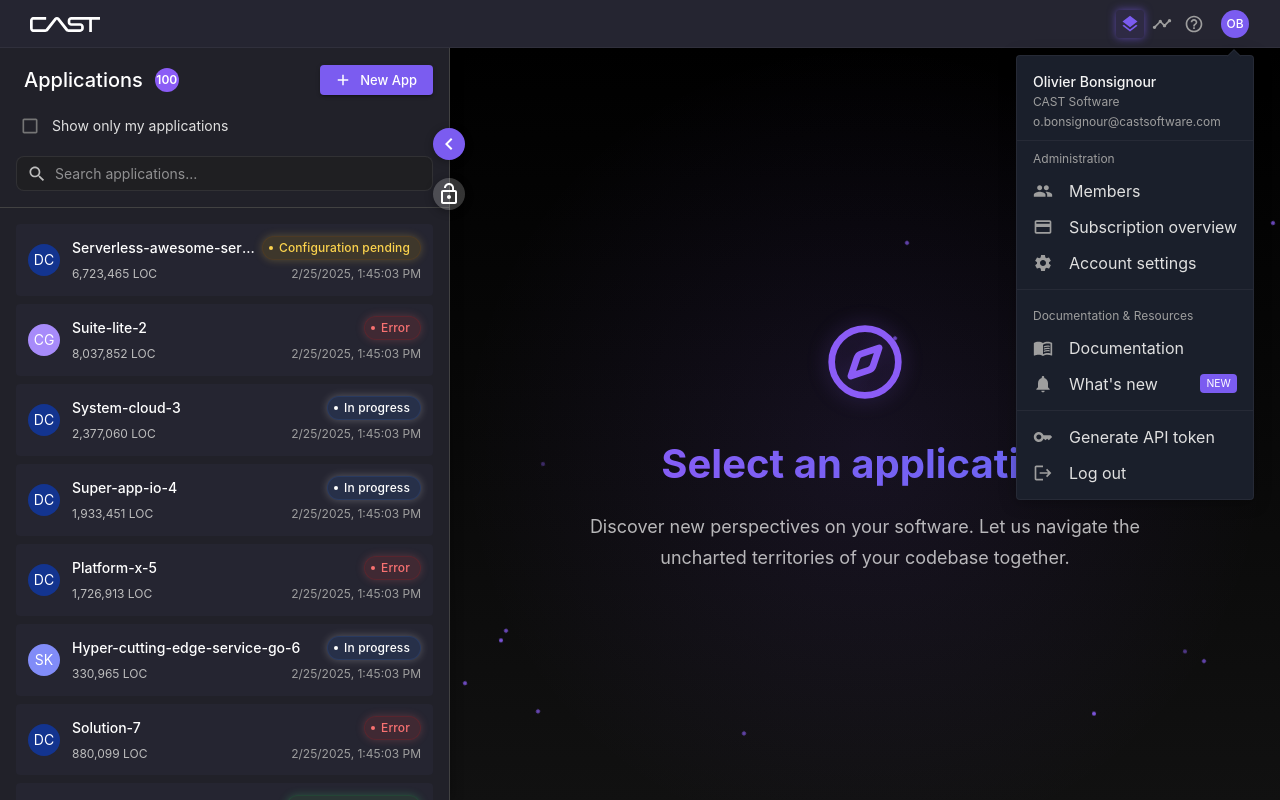
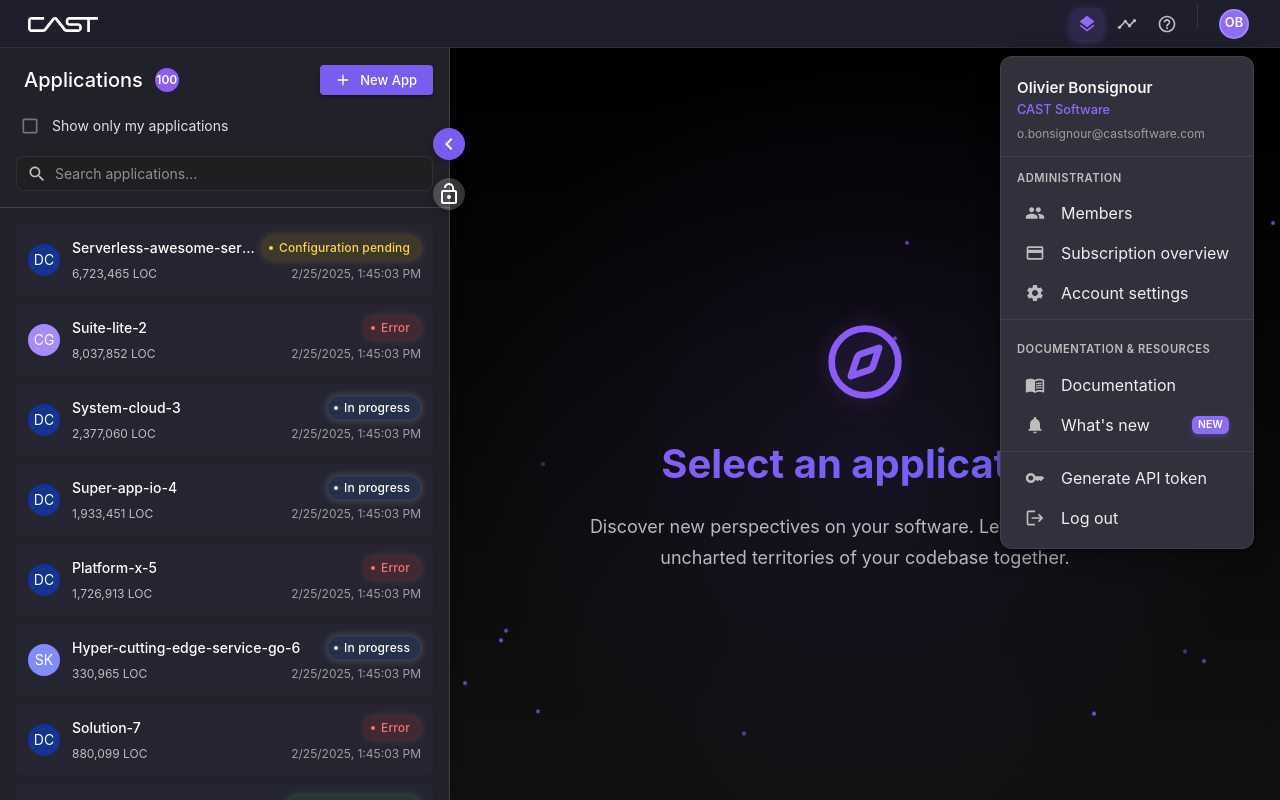
Before and after one commit to athenalobo/IC-landing-page, a React (Vite) app: page / in a window 1280 px wide. Both pictures are taken after a click on the button "OB". Built offline with nearby package versions, Linux system fonts and the light colour scheme.

Commit message:
progress

```diff
--- a/src/components/Header.jsx
+++ b/src/components/Header.jsx
@@ -64,15 +64,20 @@
     window.location.reload(); // Reloads the entire page
   };
 
-  // Define the active icon style
+  // Define the active icon style - improved with better visual indicators
   const getIconStyle = (iconName) => ({
-    color: activeIcon === iconName ? '#7B5CF0' : 'grey.500',
-    '&:hover': { color: activeIcon === iconName ? '#9071F3' : 'primary.main' },
-    padding: '4px',
+    color: activeIcon === iconName ? '#8E6BF8' : 'rgba(255, 255, 255, 0.7)',
+    '&:hover': {
+      color: activeIcon === iconName ? '#A78DFF' : 'rgba(255, 255, 255, 0.9)',
+      backgroundColor: 'rgba(142, 107, 248, 0.08)'
+    },
+    padding: '6px',
+    borderRadius: '8px',
+    transition: 'all 0.2s ease',
+    margin: '0 2px',
     ...(activeIcon === iconName && {
-      boxShadow: '0 0 8px rgba(123, 92, 240, 0.6)',
-      backgroundColor: 'rgba(123, 92, 240, 0.1)',
-      borderRadius: '4px'
+      boxShadow: '0 2px 8px rgba(142, 107, 248, 0.3)',
+      backgroundColor: 'rgba(142, 107, 248, 0.15)',
     })
   });
 
@@ -80,9 +85,9 @@
     <AppBar
       position="static"
       sx={{
-        backgroundColor: '#252531',
-        boxShadow: '0 1px 2px rgba(0, 0, 0, 0.1)',
-        borderBottom: '1px solid rgba(255, 255, 255, 0.05)',
+        backgroundColor: '#1E1E2D',
+        boxShadow: '0 2px 8px rgba(0, 0, 0, 0.15)',
+        borderBottom: '1px solid rgba(255, 255, 255, 0.07)',
         height: '48px', // Fixed height
       }}
     >
@@ -102,7 +107,7 @@
             justifyContent: 'space-between',
             alignItems: 'center',
             minHeight: '48px !important', // Override MUI's default with !important
-            padding: '0 10px !important', // Minimal padding with !important to override
+            padding: '0 16px !important', // Slightly more padding for breathing room
             width: '100%',
             height: '100%',
             ml: 0,
@@ -119,20 +124,24 @@
               '&:hover': {
                 opacity: 0.9
               },
-              ml: 1.5, // Add a tiny bit of margin to prevent logo from touching edge
+              ml: 0.5, // Reduced margin for better spacing
             }}
           >
             <img src={Logo} alt="Logo" />
           </Box>
 
-          {/* Right side icons */}
+          {/* Right side icons - improved styling */}
           <Box sx={{
             display: 'flex',
             alignItems: 'center',
-            gap: 0.5, // Reduce gap between icons
-            mr: 2 // Add a tiny bit of margin to prevent icons from touching edge
+            gap: 0.5, // Slight gap between icons
+            mr: 0.5, // Reduced margin
+            // backgroundColor: 'rgba(30, 30, 45, 0.6)', // Subtle background
+            borderRadius: '10px',
+            padding: '2px 6px',
+            // boxShadow: 'inset 0 0 0 1px rgba(255, 255, 255, 0.05)'
           }}>
-            <Tooltip title="Applications">
+            <Tooltip title="Applications" arrow>
               <IconButton
                 onClick={() => handleMenuItemClick('Applications')}
                 sx={getIconStyle('Applications')}
@@ -142,7 +151,7 @@
               </IconButton>
             </Tooltip>
 
-            <Tooltip title="Analysis tools">
+            <Tooltip title="Analysis tools" arrow>
               <IconButton
                 onClick={() => handleMenuItemClick('Analysis tools')}
                 sx={getIconStyle('Analysis')}
@@ -153,7 +162,7 @@
             </Tooltip>
 
             {/* Added Help icon to the header */}
-            <Tooltip title="Help">
+            <Tooltip title="Help" arrow>
               <IconButton
                 onClick={() => handleMenuItemClick('Help')}
                 sx={getIconStyle('Help')}
@@ -163,23 +172,37 @@
               </IconButton>
             </Tooltip>
 
-            <Tooltip title="Profile">
+            <Divider orientation="vertical" flexItem sx={{
+              height: '24px',
+              mx: 1,
+              borderColor: 'rgba(255, 255, 255, 0.1)'
+            }} />
+
+            <Tooltip title="Profile" arrow>
               <IconButton
                 onClick={handleClick}
                 size="small"
-                sx={{ ml: 0.5 }} // Reduced from ml: 1
+                sx={{
+                  ml: 0.5,
+                  transition: 'all 0.2s ease',
+                  '&:hover': {
+                    transform: 'scale(1.05)',
+                    boxShadow: '0 0 8px rgba(142, 107, 248, 0.3)',
+                  }
+                }}
                 aria-controls={open ? 'account-menu' : undefined}
                 aria-haspopup="true"
                 aria-expanded={open ? 'true' : undefined}
               >
                 <Avatar
                   sx={{
-                    width: 28,
-                    height: 28,
-                    bgcolor: 'primary.main',
-                    fontSize: '0.75rem',
-                    fontWeight: 500,
-                    color: 'white'
+                    width: 30,
+                    height: 30,
+                    bgcolor: '#8E6BF8',
+                    fontSize: '0.8rem',
+                    fontWeight: 600,
+                    color: 'white',
+                    border: '2px solid rgba(255, 255, 255, 0.2)'
                   }}
                 >
                   OB
@@ -196,13 +219,14 @@
             onClose={handleClose}
             onClick={handleClose}
             PaperProps={{
-              elevation: 0,
+              elevation: 3,
               sx: {
                 overflow: 'visible',
-                filter: 'drop-shadow(0px 2px 8px rgba(0,0,0,0.32))',
+                filter: 'drop-shadow(0px 4px 12px rgba(0,0,0,0.4))',
                 mt: 1.5,
-                bgcolor: '#1a1f2b',
-                border: '1px solid rgba(255, 255, 255, 0.05)',
+                bgcolor: '#1E1E2D',
+                border: '1px solid rgba(255, 255, 255, 0.07)',
+                borderRadius: '12px',
                 color: 'grey.300',
                 '& .MuiAvatar-root': {
                   width: 32,
@@ -211,30 +235,31 @@
                   mr: 1,
                 },
                 '&:before': {
-                  content: '""',
+                  // content: '""',
                   display: 'block',
                   position: 'absolute',
                   top: 0,
                   right: 14,
                   width: 10,
                   height: 10,
-                  bgcolor: '#1a1f2b',
+                  bgcolor: '#1E1E2D',
                   transform: 'translateY(-50%) rotate(45deg)',
                   zIndex: 0,
-                  borderTop: '1px solid rgba(255, 255, 255, 0.05)',
-                  borderLeft: '1px solid rgba(255, 255, 255, 0.05)',
+                  borderTop: '1px solid rgba(255, 255, 255, 0.07)',
+                  borderLeft: '1px solid rgba(255, 255, 255, 0.07)',
                 },
               },
             }}
             transformOrigin={{ horizontal: 'right', vertical: 'top' }}
             anchorOrigin={{ horizontal: 'right', vertical: 'bottom' }}
           >
-            <Box sx={{ px: 2, py: 1 }}>
+            <Box sx={{ px: 2, py: 1.5 }}>
               <Typography
                 variant="body2"
                 sx={{
                   color: 'grey.100',
-                  fontWeight: 500
+                  fontWeight: 600,
+                  fontSize: '0.95rem'
                 }}
               >
                 Olivier Bonsignour
@@ -242,8 +267,10 @@
               <Typography
                 variant="caption"
                 sx={{
-                  color: 'grey.500',
-                  display: 'block'
+                  color: '#8E6BF8',
+                  display: 'block',
+                  fontWeight: 500,
+                  fontSize: '0.8rem'
                 }}
               >
                 CAST Software
@@ -252,107 +279,186 @@
                 variant="caption"
                 sx={{
                   color: 'grey.500',
-                  display: 'block'
+                  display: 'block',
+                  mt: 0.5
                 }}
               >
                 o.bonsignour@castsoftware.com
               </Typography>
             </Box>
 
-            <Divider sx={{ borderColor: 'rgba(255, 255, 255, 0.05)' }} />
+            <Divider sx={{ borderColor: 'rgba(255, 255, 255, 0.07)' }} />
 
             {isAdmin && (
               <>
-                <Typography variant="caption" sx={{ px: 2, pt: 1, pb: 0.5, color: 'grey.500', display: 'block' }}>
+                <Typography variant="caption" sx={{
+                  px: 2,
+                  pt: 1.5,
+                  pb: 0.5,
+                  color: 'grey.400',
+                  display: 'block',
+                  fontWeight: 600,
+                  fontSize: '0.7rem',
+                  textTransform: 'uppercase',
+                  letterSpacing: '0.5px'
+                }}>
                   Administration
                 </Typography>
 
                 <MenuItem onClick={() => handleMenuItemClick('Members')} sx={{
-                  color: 'grey.300',
-                  '&:hover': { bgcolor: 'rgba(255, 255, 255, 0.04)' }
+                  color: 'grey.200',
+                  mx: 1,
+                  my: 0.5,
+                  borderRadius: '8px',
+                  '&:hover': {
+                    bgcolor: 'rgba(142, 107, 248, 0.1)',
+                    '& .MuiListItemIcon-root': {
+                      color: '#8E6BF8'
+                    }
+                  }
                 }}>
-                  <ListItemIcon sx={{ color: 'grey.500', minWidth: 36 }}>
+                  <ListItemIcon sx={{ color: 'grey.400', minWidth: 36 }}>
                     <People fontSize="small" />
                   </ListItemIcon>
                   <ListItemText primary="Members" />
                 </MenuItem>
 
                 <MenuItem onClick={() => handleMenuItemClick('Subscription overview')} sx={{
-                  color: 'grey.300',
-                  '&:hover': { bgcolor: 'rgba(255, 255, 255, 0.04)' }
+                  color: 'grey.200',
+                  mx: 1,
+                  my: 0.5,
+                  borderRadius: '8px',
+                  '&:hover': {
+                    bgcolor: 'rgba(142, 107, 248, 0.1)',
+                    '& .MuiListItemIcon-root': {
+                      color: '#8E6BF8'
+                    }
+                  }
                 }}>
-                  <ListItemIcon sx={{ color: 'grey.500', minWidth: 36 }}>
+                  <ListItemIcon sx={{ color: 'grey.400', minWidth: 36 }}>
                     <CreditCard fontSize="small" />
                   </ListItemIcon>
                   <ListItemText primary="Subscription overview" />
                 </MenuItem>
 
                 <MenuItem onClick={() => handleMenuItemClick('Account settings')} sx={{
-                  color: 'grey.300',
-                  '&:hover': { bgcolor: 'rgba(255, 255, 255, 0.04)' }
+                  color: 'grey.200',
+                  mx: 1,
+                  my: 0.5,
+                  borderRadius: '8px',
+                  '&:hover': {
+                    bgcolor: 'rgba(142, 107, 248, 0.1)',
+                    '& .MuiListItemIcon-root': {
+                      color: '#8E6BF8'
+                    }
+                  }
                 }}>
-                  <ListItemIcon sx={{ color: 'grey.500', minWidth: 36 }}>
+                  <ListItemIcon sx={{ color: 'grey.400', minWidth: 36 }}>
                     <Settings fontSize="small" />
                   </ListItemIcon>
                   <ListItemText primary="Account settings" />
                 </MenuItem>
 
-                <Divider sx={{ borderColor: 'rgba(255, 255, 255, 0.05)' }} />
+                <Divider sx={{ borderColor: 'rgba(255, 255, 255, 0.07)', my: 1 }} />
               </>
             )}
 
-            <Typography variant="caption" sx={{ px: 2, pt: 1, pb: 0.5, color: 'grey.500', display: 'block' }}>
+            <Typography variant="caption" sx={{
+              px: 2,
+              pt: 1.5,
+              pb: 0.5,
+              color: 'grey.400',
+              display: 'block',
+              fontWeight: 600,
+              fontSize: '0.7rem',
+              textTransform: 'uppercase',
+              letterSpacing: '0.5px'
+            }}>
               Documentation & Resources
             </Typography>
 
             <MenuItem onClick={() => handleMenuItemClick('Documentation')} sx={{
-              color: 'grey.300',
-              '&:hover': { bgcolor: 'rgba(255, 255, 255, 0.04)' }
+              color: 'grey.200',
+              mx: 1,
+              my: 0.5,
+              borderRadius: '8px',
+              '&:hover': {
+                bgcolor: 'rgba(142, 107, 248, 0.1)',
+                '& .MuiListItemIcon-root': {
+                  color: '#8E6BF8'
+                }
+              }
             }}>
-              <ListItemIcon sx={{ color: 'grey.500', minWidth: 36 }}>
+              <ListItemIcon sx={{ color: 'grey.400', minWidth: 36 }}>
                 <MenuBook fontSize="small" />
               </ListItemIcon>
               <ListItemText primary="Documentation" />
             </MenuItem>
 
             <MenuItem onClick={() => handleMenuItemClick("What's new")} sx={{
-              color: 'grey.300',
-              '&:hover': { bgcolor: 'rgba(255, 255, 255, 0.04)' }
+              color: 'grey.200',
+              mx: 1,
+              my: 0.5,
+              borderRadius: '8px',
+              '&:hover': {
+                bgcolor: 'rgba(142, 107, 248, 0.1)',
+                '& .MuiListItemIcon-root': {
+                  color: '#8E6BF8'
+                }
+              }
             }}>
-              <ListItemIcon sx={{ color: 'grey.500', minWidth: 36 }}>
+              <ListItemIcon sx={{ color: 'grey.400', minWidth: 36 }}>
                 <Notifications fontSize="small" />
               </ListItemIcon>
               <ListItemText primary="What's new" />
               <Box sx={{
-                bgcolor: '#7B5CF0',
-                borderRadius: '4px',
+                bgcolor: '#8E6BF8',
+                borderRadius: '6px',
                 px: 0.8,
                 py: 0.2,
                 fontSize: '0.65rem',
-                color: 'white'
+                fontWeight: '600',
+                color: 'white',
+                boxShadow: '0 2px 5px rgba(142, 107, 248, 0.3)'
               }}>
                 NEW
               </Box>
             </MenuItem>
 
-            <Divider sx={{ borderColor: 'rgba(255, 255, 255, 0.05)' }} />
+            <Divider sx={{ borderColor: 'rgba(255, 255, 255, 0.07)', my: 1 }} />
 
             {/* API token and logout at the bottom */}
             <MenuItem onClick={() => handleMenuItemClick('Generate API token')} sx={{
-              color: 'grey.300',
-              '&:hover': { bgcolor: 'rgba(255, 255, 255, 0.04)' }
+              color: 'grey.200',
+              mx: 1,
+              my: 0.5,
+              borderRadius: '8px',
+              '&:hover': {
+                bgcolor: 'rgba(142, 107, 248, 0.1)',
+                '& .MuiListItemIcon-root': {
+                  color: '#8E6BF8'
+                }
+              }
             }}>
-              <ListItemIcon sx={{ color: 'grey.500', minWidth: 36 }}>
+              <ListItemIcon sx={{ color: 'grey.400', minWidth: 36 }}>
                 <Key fontSize="small" />
               </ListItemIcon>
               <ListItemText primary="Generate API token" />
             </MenuItem>
 
             <MenuItem onClick={() => handleMenuItemClick('Log out')} sx={{
-              color: 'grey.300',
-              '&:hover': { bgcolor: 'rgba(255, 255, 255, 0.04)' }
+              color: 'grey.200',
+              mx: 1,
+              my: 0.5,
+              borderRadius: '8px',
+              '&:hover': {
+                bgcolor: 'rgba(255, 100, 100, 0.1)',
+                '& .MuiListItemIcon-root': {
+                  color: 'rgb(255, 100, 100)'
+                }
+              }
             }}>
-              <ListItemIcon sx={{ color: 'grey.500', minWidth: 36 }}>
+              <ListItemIcon sx={{ color: 'grey.400', minWidth: 36 }}>
                 <Logout fontSize="small" />
               </ListItemIcon>
               <ListItemText primary="Log out" />
```
